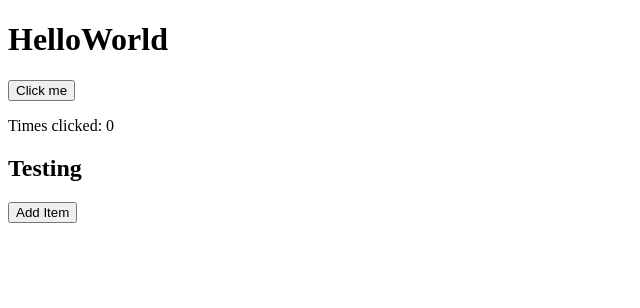
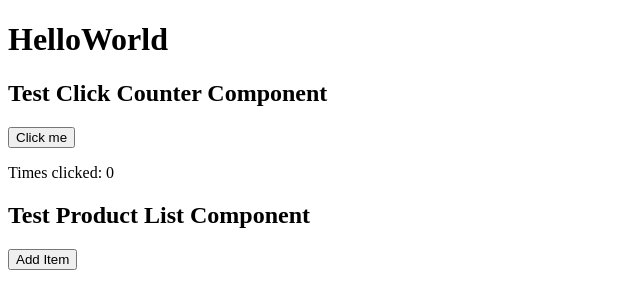
Before and after one commit to perry-vangronsveld/vue2-ssr-example, a Vue app: page / in a window 1280 px wide. Shown: the top 308 px of the page, without its empty margins (0-640 px from the left). Built offline with nearby package versions, Linux system fonts and the light colour scheme; the HTML template or start-up script is replaced by a standard one.

Commit message:
Added title prop to ClickCounter.vue

```diff
--- a/App.vue
+++ b/App.vue
@@ -1,8 +1,8 @@
 <template>
   <div id="app">
     <hello-world/>
-    <click-counter />
-    <product-list title="Testing" />
+    <click-counter title="Test Click Counter Component" />
+    <product-list title="Test Product List Component" />
   </div>
 </template>
 
--- a/src/components/ClickCounter.vue
+++ b/src/components/ClickCounter.vue
@@ -1,5 +1,6 @@
 <template>
   <div>
+    <h2>{{title}}</h2>
     <button v-on:click="updateCount">Click me</button>
     <p>Times clicked: {{getCount}}</p>
   </div>
@@ -8,6 +9,12 @@
 <script>
 export default {
   name: "click-counter",
+  props: {
+    title: {
+      type: String,
+      required: true
+    }
+  },
   data() {
     return {
       count: 0
```
